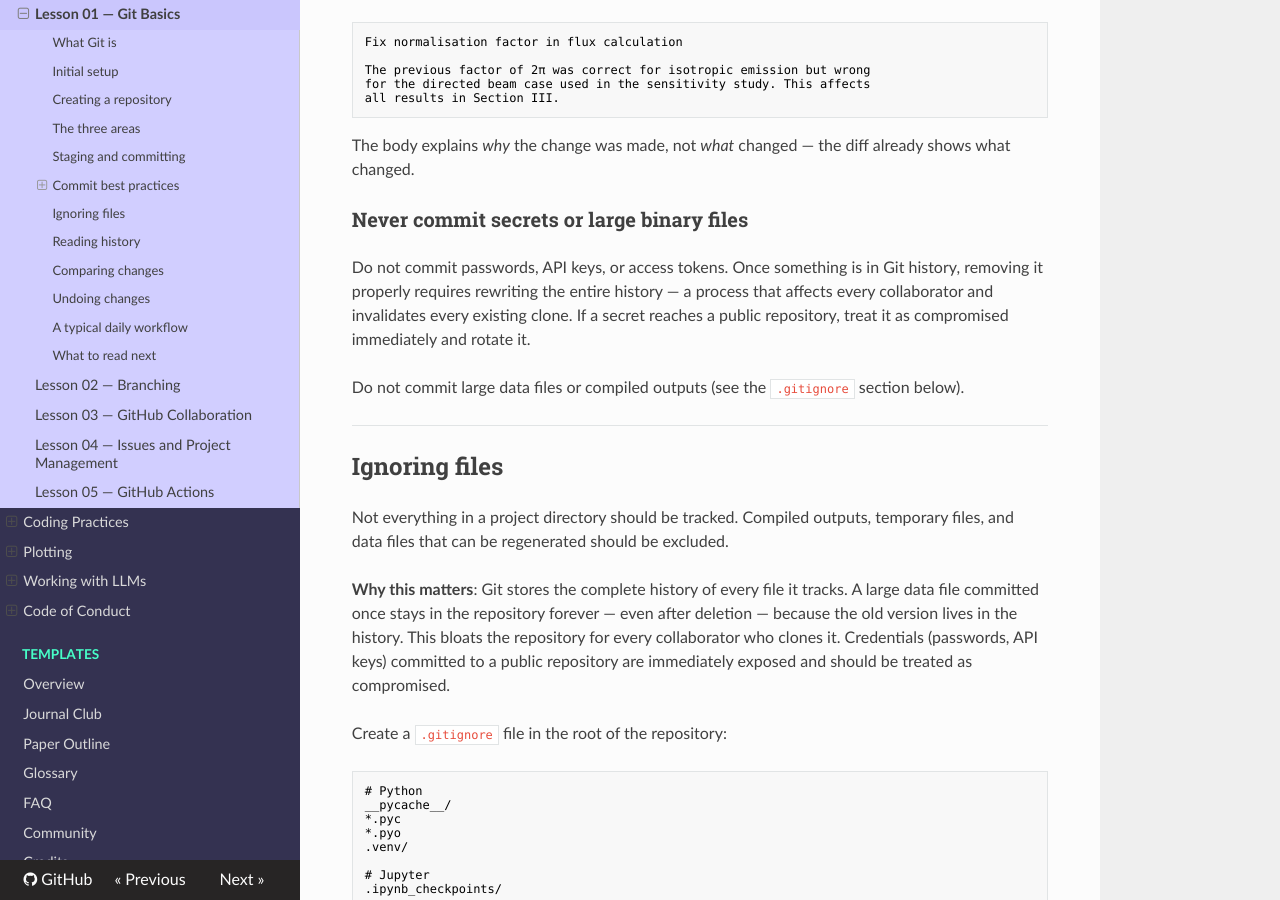
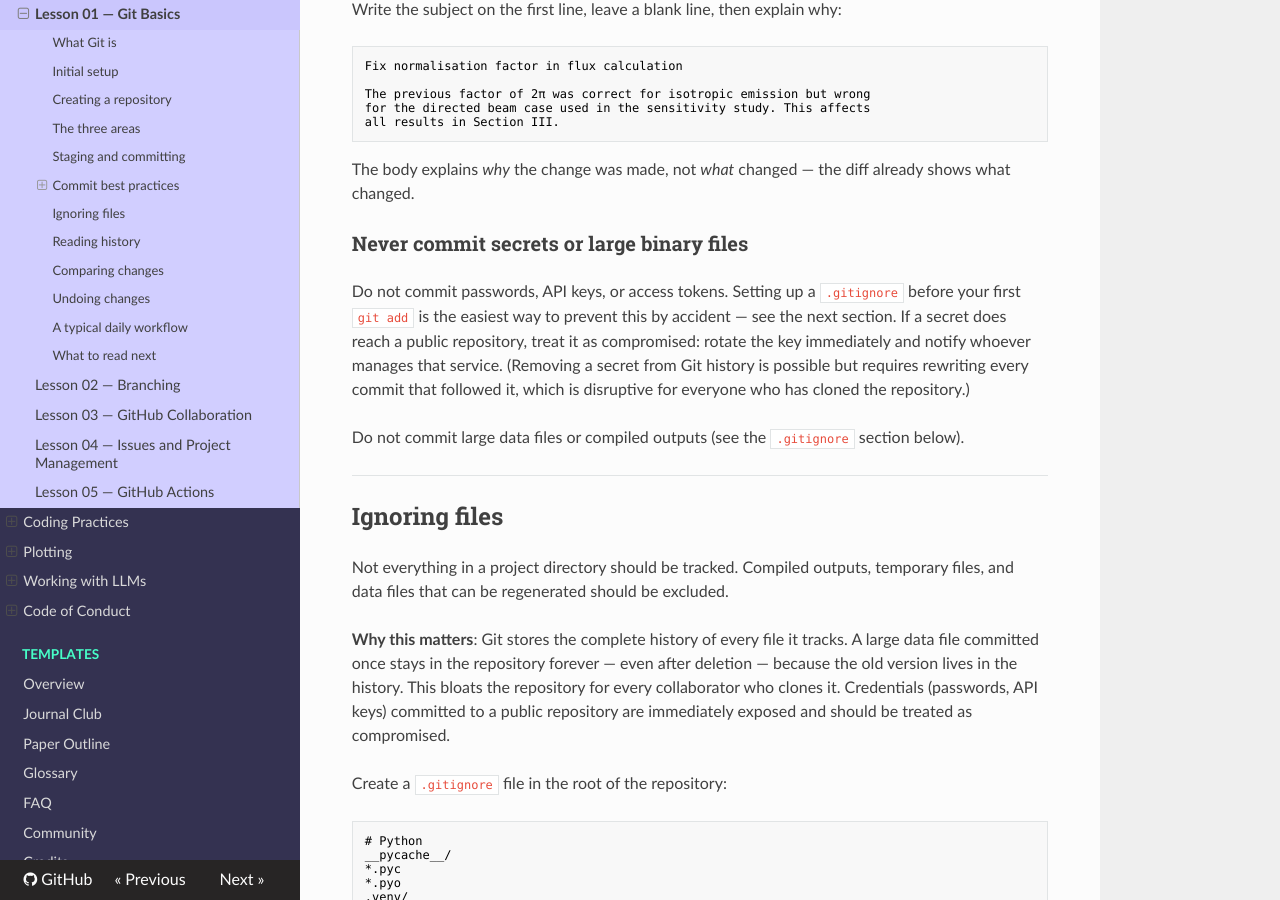
Before and after one commit to MeighenBergerS/nestling, an MkDocs documentation site: the page built from docs/tracks/04-git-github/lesson-01.md, in a window 1280 px wide and 900 px high, scrolled down 3967 px. Built offline with MkDocs 1.6.1, drawn with Linux system fonts in a browser that asks for light colours; nearby versions of some CDN libraries; some of the changed text lies outside the part shown.

Commit message:
Another pass for git track. Add encouragement

```diff
--- a/docs/tracks/04-git-github/lesson-01.md
+++ b/docs/tracks/04-git-github/lesson-01.md
@@ -122,9 +122,9 @@
 
 ## Commit best practices
 
-Knowing how to commit is as important as knowing the commands.
+Writing good commit messages is a habit that develops over time — early commits are often rough and that is completely fine.
+The conventions below are worth building from the start, but do not let them slow you down while you are learning the basics.
 A well-structured history is easy to search, easy to review, and easy to recover from.
-A poor one makes debugging and collaboration significantly harder.
 
 ### One logical change per commit
 
@@ -191,9 +191,12 @@
 ### Never commit secrets or large binary files
 
 Do not commit passwords, API keys, or access tokens.
-Once something is in Git history, removing it properly requires rewriting the entire history —
-a process that affects every collaborator and invalidates every existing clone.
-If a secret reaches a public repository, treat it as compromised immediately and rotate it.
+Setting up a `.gitignore` before your first `git add` is the easiest way to prevent this by accident —
+see the next section.
+If a secret does reach a public repository, treat it as compromised: rotate the key immediately
+and notify whoever manages that service.
+(Removing a secret from Git history is possible but requires rewriting every commit that followed it,
+which is disruptive for everyone who has cloned the repository.)
 
 Do not commit large data files or compiled outputs (see the `.gitignore` section below).
 
```
Also changed, not shown: docs/tracks/04-git-github/lesson-02.md (+5 -0 lines), docs/tracks/04-git-github/lesson-03.md (+10 -1 lines), docs/tracks/04-git-github/lesson-05.md (+5 -0 lines).
